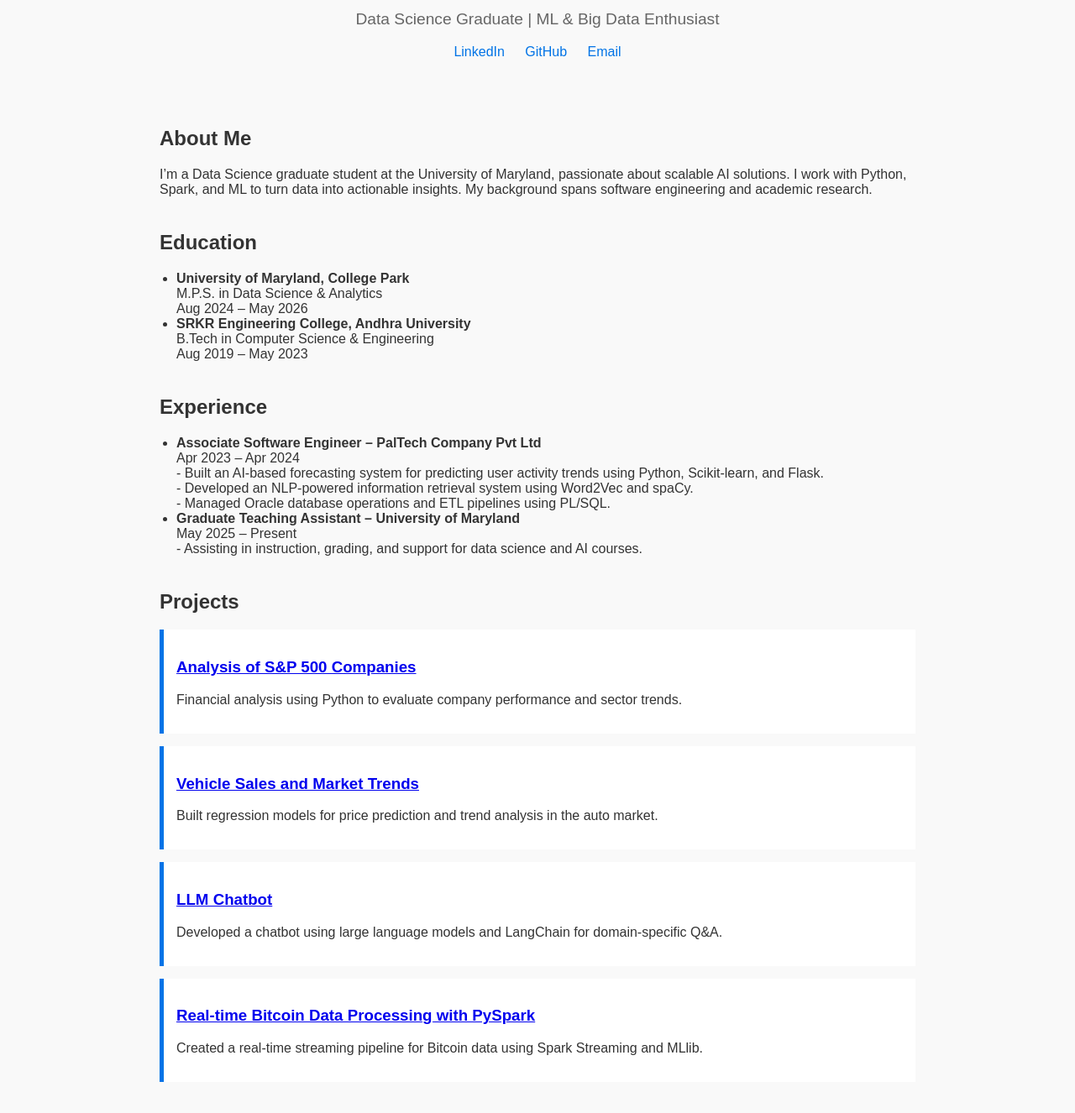
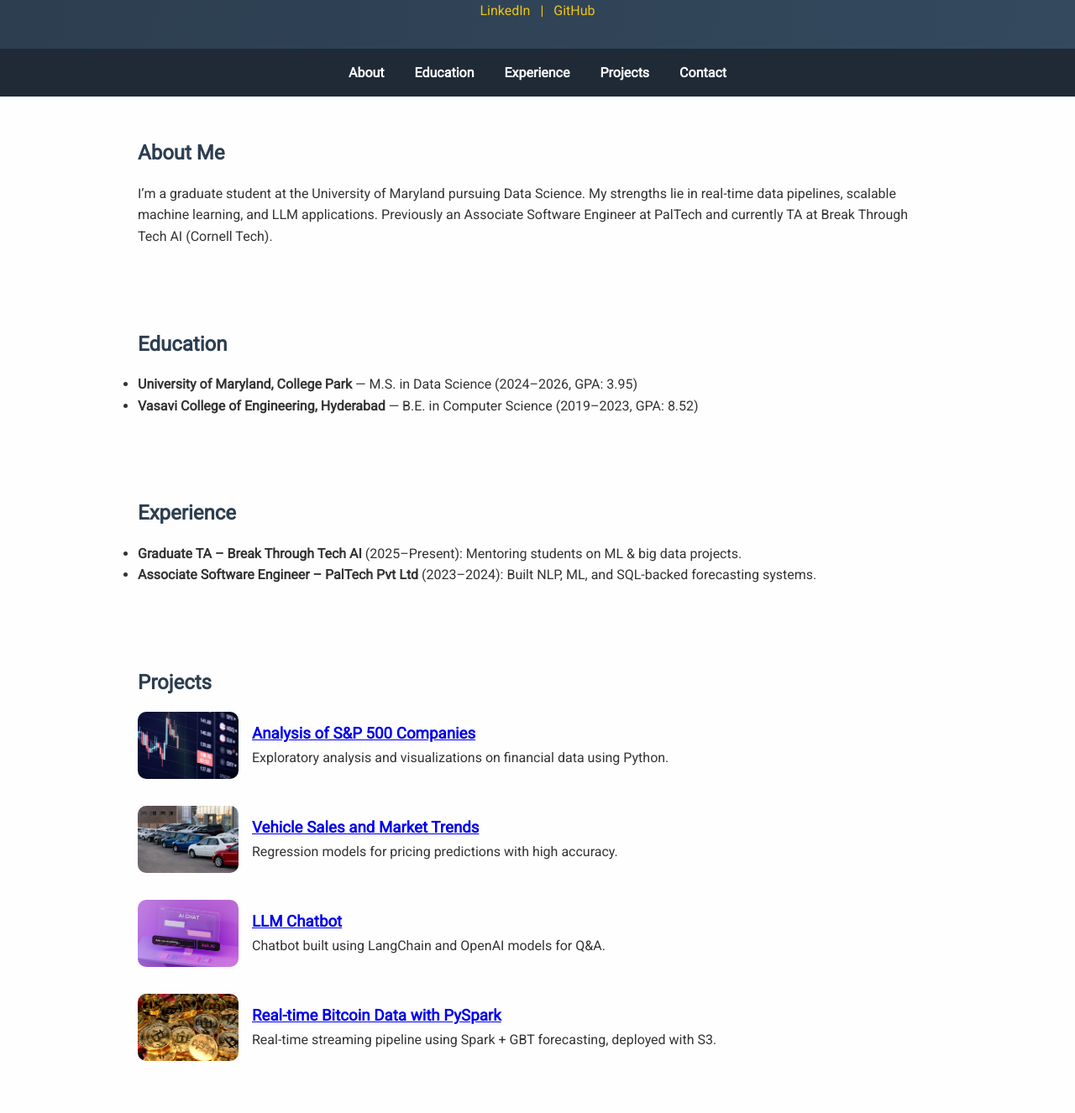
Before and after one commit to SivaRajes/portfolio, a plain HTML site: page index.html in a window 1280 px wide. Shown: the part 147-1473 px from the top of the page at 84% size. Drawn offline with nearby package versions, Linux system fonts and the light colour scheme.

Commit message:
updated files

```diff
--- a/index.html
+++ b/index.html
@@ -1,115 +1,149 @@
 <!DOCTYPE html>
 <html lang="en">
 <head>
-  <meta charset="UTF-8" />
-  <meta name="viewport" content="width=device-width, initial-scale=1.0" />
-  <title>Venkata Siva Rajesh Portfolio</title>
-  <link rel="stylesheet" href="style.css" />
+  <meta charset="UTF-8">
+  <meta name="viewport" content="width=device-width, initial-scale=1.0">
+  <title>Venkata Siva Rajesh | Portfolio</title>
+  <link href="https://fonts.googleapis.com/css2?family=Roboto&display=swap" rel="stylesheet">
+  <link href="https://unpkg.com/aos@2.3.1/dist/aos.css" rel="stylesheet">
+  <style>
+    * { margin: 0; padding: 0; box-sizing: border-box; scroll-behavior: smooth; }
+    body { font-family: 'Roboto', sans-serif; background: #fefefe; color: #333; line-height: 1.6; }
+    header {
+      background: linear-gradient(to right, #2c3e50, #34495e);
+      color: white;
+      padding: 2rem 1rem;
+      text-align: center;
+    }
+    header h1 { font-size: 2.5rem; }
+    header p, header a { color: #f1c40f; text-decoration: none; margin: 0 0.5rem; }
+    nav {
+      background: #1f2a36;
+      padding: 1rem;
+      text-align: center;
+    }
+    nav a {
+      color: white;
+      margin: 0 1rem;
+      text-decoration: none;
+      font-weight: bold;
+    }
+    nav a:hover { color: #f39c12; }
+    section {
+      padding: 3rem 1.5rem;
+      max-width: 1000px;
+      margin: auto;
+    }
+    h2 { color: #2c3e50; margin-bottom: 1rem; }
+    .project {
+      margin-bottom: 2rem;
+      display: flex;
+      align-items: center;
+      gap: 1rem;
+    }
+    .project img {
+      width: 120px;
+      height: auto;
+      border-radius: 10px;
+    }
+    footer {
+      background: #2c3e50;
+      color: white;
+      text-align: center;
+      padding: 1rem;
+    }
+  </style>
 </head>
 <body>
-  <div class="container">
   <header>
-      <h1>Venkata Siva Rajesh Vithanala</h1>
-      <p>Data Science Graduate | ML & Big Data Enthusiast</p>
-      <div class="links">
-        <a href="https://linkedin.com/in/venkata-siva-rajesh-vithanala">LinkedIn</a>
-        <a href="https://github.com/SivaRajes">GitHub</a>
-        <a href="mailto:vvsrmail@umd.edu">Email</a>
-      </div>
+    <h1 data-aos="fade-down">Venkata Siva Rajesh Vithanala</h1>
+    <p data-aos="fade-up">Data Science Graduate | AI & Big Data Enthusiast</p>
+    <p data-aos="fade-up">📧 <a href="mailto:vvsrmail@umd.edu">vvsrmail@umd.edu</a> | 📞 +1 (240)-424-1042</p>
+    <p>
+      <a href="https://linkedin.com/in/venkata-siva-rajesh-vithanala" target="_blank">LinkedIn</a> |
+      <a href="https://github.com/SivaRajes" target="_blank">GitHub</a>
+    </p>
   </header>
 
-    <section>
+  <nav>
+    <a href="#about">About</a>
+    <a href="#education">Education</a>
+    <a href="#experience">Experience</a>
+    <a href="#projects">Projects</a>
+    <a href="#contact">Contact</a>
+  </nav>
+
+  <section id="about" data-aos="fade-up">
     <h2>About Me</h2>
-      <p>
-        I’m a Data Science graduate student at the University of Maryland, passionate about scalable AI solutions. I work with Python, Spark, and ML to turn data into actionable insights. My background spans software engineering and academic research.
-      </p>
+    <p>I’m a graduate student at the University of Maryland pursuing Data Science. My strengths lie in real-time data pipelines, scalable machine learning, and LLM applications. Previously an Associate Software Engineer at PalTech and currently TA at Break Through Tech AI (Cornell Tech).</p>
   </section>
 
-    <section>
+  <section id="education" data-aos="fade-up">
     <h2>Education</h2>
     <ul>
-        <li>
-          <strong>University of Maryland, College Park</strong><br />
-          M.P.S. in Data Science & Analytics<br />
-          Aug 2024 – May 2026
-        </li>
-        <li>
-          <strong>SRKR Engineering College, Andhra University</strong><br />
-          B.Tech in Computer Science & Engineering<br />
-          Aug 2019 – May 2023
-        </li>
+      <li><strong>University of Maryland, College Park</strong> — M.S. in Data Science (2024–2026, GPA: 3.95)</li>
+      <li><strong>Vasavi College of Engineering, Hyderabad</strong> — B.E. in Computer Science (2019–2023, GPA: 8.52)</li>
     </ul>
   </section>
 
-    <section>
+  <section id="experience" data-aos="fade-up">
     <h2>Experience</h2>
     <ul>
-        <li>
-          <strong>Associate Software Engineer – PalTech Company Pvt Ltd</strong><br />
-          Apr 2023 – Apr 2024<br />
-          - Built an AI-based forecasting system for predicting user activity trends using Python, Scikit-learn, and Flask.<br />
-          - Developed an NLP-powered information retrieval system using Word2Vec and spaCy.<br />
-          - Managed Oracle database operations and ETL pipelines using PL/SQL.
-        </li>
-        <li>
-          <strong>Graduate Teaching Assistant – University of Maryland</strong><br />
-          May 2025 – Present<br />
-          - Assisting in instruction, grading, and support for data science and AI courses.
-        </li>
+      <li><strong>Graduate TA – Break Through Tech AI</strong> (2025–Present): Mentoring students on ML & big data projects.</li>
+      <li><strong>Associate Software Engineer – PalTech Pvt Ltd</strong> (2023–2024): Built NLP, ML, and SQL-backed forecasting systems.</li>
     </ul>
   </section>
 
-    <section>
-      <h2>Projects</h2>
-      <div class="project">
-        <h3>
-          <a href="https://github.com/SivaRajes/Analysis-Of-S-P-500-Companies" target="_blank" rel="noopener noreferrer">
-            Analysis of S&P 500 Companies
-          </a>
-        </h3>
-        <p>Financial analysis using Python to evaluate company performance and sector trends.</p>
+  <section id="projects">
+    <h2 data-aos="fade-up">Projects</h2>
+
+    <div class="project" data-aos="zoom-in">
+      <img src="assets/sp500.png" alt="S&P 500" />
+      <div>
+        <h3><a href="https://github.com/SivaRajes/Analysis-Of-S-P-500-Companies" target="_blank">Analysis of S&P 500 Companies</a></h3>
+        <p>Exploratory analysis and visualizations on financial data using Python.</p>
       </div>
-      <div class="project">
-        <h3>
-          <a href="https://github.com/ksurya14/Vehicle-Sales-and-Market-Trends" target="_blank" rel="noopener noreferrer">
-            Vehicle Sales and Market Trends
-          </a>
-        </h3>
-        <p>Built regression models for price prediction and trend analysis in the auto market.</p>
     </div>
-      <div class="project">
-        <h3>
-          <a href="https://github.com/SivaRajes/LLM_Chatbot" target="_blank" rel="noopener noreferrer">
-            LLM Chatbot
-          </a>
-        </h3>
-        <p>Developed a chatbot using large language models and LangChain for domain-specific Q&A.</p>
+
+    <div class="project" data-aos="zoom-in">
+      <img src="assets/vehicle_trends.png" alt="Vehicle Trends" />
+      <div>
+        <h3><a href="https://github.com/ksurya14/Vehicle-Sales-and-Market-Trends" target="_blank">Vehicle Sales and Market Trends</a></h3>
+        <p>Regression models for pricing predictions with high accuracy.</p>
       </div>
-      <div class="project">
-        <h3>
-          <a href="https://github.com/SivaRajes/RealTimeBitcoinProcessingUsingPyspark" target="_blank" rel="noopener noreferrer">
-            Real-time Bitcoin Data Processing with PySpark
-          </a>
-        </h3>
-        <p>Created a real-time streaming pipeline for Bitcoin data using Spark Streaming and MLlib.</p>
+    </div>
+
+    <div class="project" data-aos="zoom-in">
+      <img src="assets/chatbot.png" alt="LLM Chatbot" />
+      <div>
+        <h3><a href="https://github.com/SivaRajes/LLM_Chatbot" target="_blank">LLM Chatbot</a></h3>
+        <p>Chatbot built using LangChain and OpenAI models for Q&A.</p>
+      </div>
+    </div>
+
+    <div class="project" data-aos="zoom-in">
+      <img src="assets/bitcoin_stream.png" alt="Bitcoin Stream" />
+      <div>
+        <h3><a href="https://github.com/SivaRajes/RealTimeBitcoinProcessingUsingPyspark" target="_blank">Real-time Bitcoin Data with PySpark</a></h3>
+        <p>Real-time streaming pipeline using Spark + GBT forecasting, deployed with S3.</p>
+      </div>
     </div>
   </section>
 
-    <section>
-      <h2>Certifications</h2>
-      <ul>
-        <li>Data Structures and Algorithms in Python – DataCamp (Apr 2025)</li>
-        <li>Intermediate Python – DataCamp (Mar 2025)</li>
-        <li>Introduction to Python – DataCamp (Mar 2025)</li>
-        <li>Bayesian Data Analysis in Python – DataCamp</li>
-      </ul>
+  <section id="contact" data-aos="fade-up">
+    <h2>Contact</h2>
+    <p><strong>Email:</strong> <a href="mailto:vvsrmail@umd.edu">vvsrmail@umd.edu</a></p>
+    <p><strong>Phone:</strong> +1 (240)-424-1042</p>
+    <p><strong>Location:</strong> Hyattsville, MD, USA</p>
   </section>
 
-    <section>
-      <h2>Contact</h2>
-      <p>Email: vvsrmail@umd.edu</p>
-      <p>Location: Hyattsville, MD, USA</p>
-    </section>
-  </div>
+  <footer>
+    <p>© 2025 Venkata Siva Rajesh. All rights reserved.</p>
+  </footer>
+
+  <script src="https://unpkg.com/aos@2.3.1/dist/aos.js"></script>
+  <script>
+    AOS.init();
+  </script>
 </body>
 </html>
```
Also changed, not shown: assets/bitcoin_stream.png (added), assets/chatbot.png (added), assets/sp500.png (added), assets/vehicle_trends.png (added), 1 other file. Lines whose indentation alone changed are shown as unchanged.
